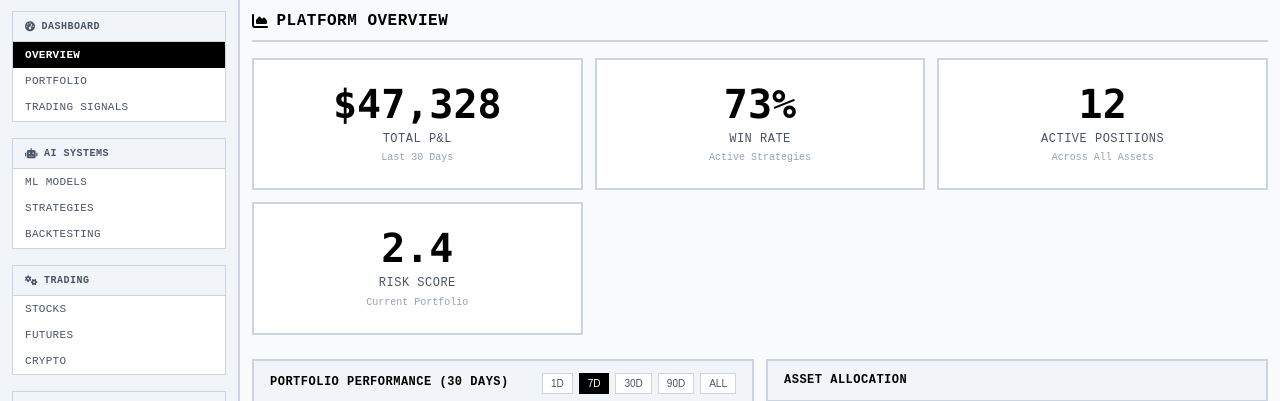
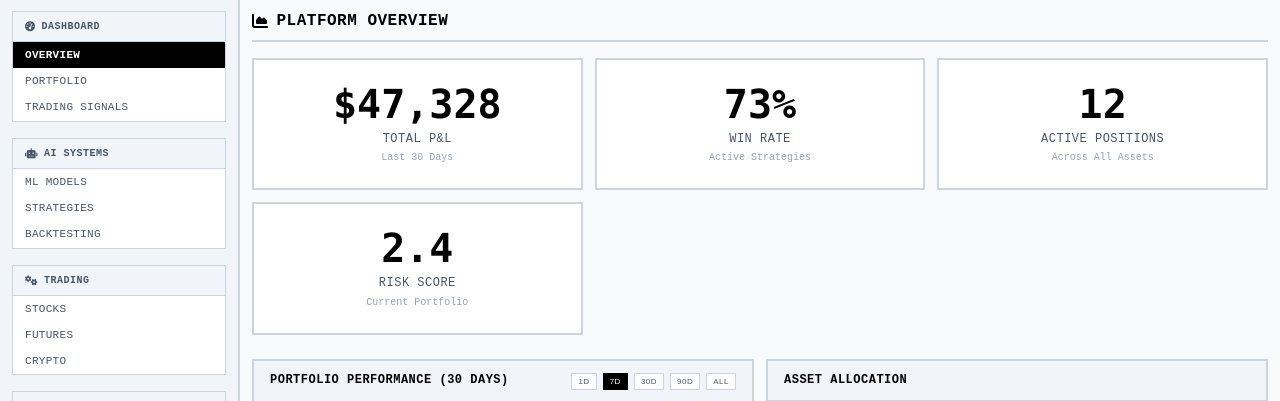
Before and after one commit to KenyBoi/algotrendy, a FastAPI app: page / in a window 1280 px wide. Shown: the part 40-441 px from the top of the page. Run offline with FastAPI, Linux system fonts and the light colour scheme; data that the repository does not hold is empty.

Commit message:
Adjust text size and style for dashboard controls
Update .chart-control-btn styles in dashboard.css, reducing font-size to 8px, changing font-weight to normal, applying Arial font family, and adjusting padding and letter-spacing.

Replit-Commit-Author: Agent
Replit-Commit-Session-Id: 6627f6b9-f9df-43f3-88ac-fa59f208a19b
Replit-Commit-Checkpoint-Type: full_checkpoint
Replit-Commit-Screenshot-Url: https://storage.googleapis.com/screenshot-production-us-central1/1b68dca4-fff9-48c1-bf12-e45918370f6f/6627f6b9-f9df-43f3-88ac-fa59f208a19b/qDxv2aA

```diff
--- a/frontend/static/css/dashboard.css
+++ b/frontend/static/css/dashboard.css
@@ -388,13 +388,15 @@ body {
 }
 
 .chart-control-btn {
-    padding: 4px 8px;
+    padding: 3px 6px;
     border: 1px solid var(--border-color);
     background: var(--card-bg);
     color: var(--text-secondary);
-    font-size: 10px;
+    font-size: 8px;
     text-transform: uppercase;
-    font-weight: 500;
+    font-weight: normal;
+    font-family: Arial, Helvetica, sans-serif;
+    letter-spacing: 0.5px;
     cursor: pointer;
 }
 
```
Also changed, not shown: attached_assets/targeted_element_1759020202031.png (added), 1 other file.
